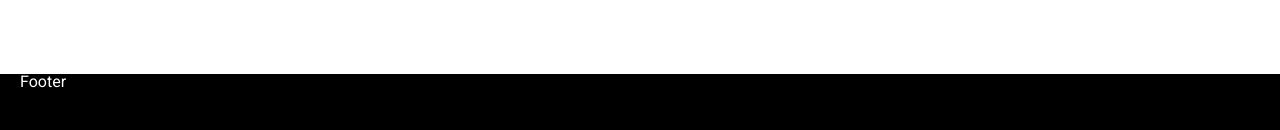
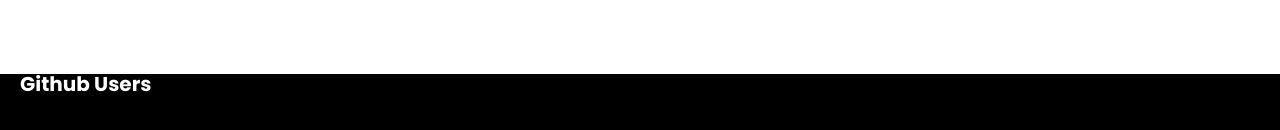
Before and after one commit to diegograssino/next-github-users, a Next.js app: page / in a window 1280 px wide. Shown: the part 662-792 px from the top of the page. Built offline with nearby package versions, Linux system fonts and the light colour scheme.

Commit message:
Add footer content

```diff
--- a/features/ui/footer/footer.module.css
+++ b/features/ui/footer/footer.module.css
@@ -8,5 +8,10 @@
         height: var(--layout-footer-height);
         display: flex;
         align-items: center;
+        justify-content: center;
+    }
+
+    &__highlighted {
+        color: var(--color-accent);
     }
 }
--- a/features/ui/footer/footer.tsx
+++ b/features/ui/footer/footer.tsx
@@ -1,13 +1,18 @@
 import Container from "../container/container";
+import Typography from "../typography/typography";
 import styles from "./footer.module.css";
 
 const Footer = () => {
-  const { footer, footer__container } = styles;
+  const { footer, footer__container, footer__highlighted } = styles;
 
   return (
     <footer className={footer} data-testid="footer">
       <Container>
-        <div className={footer__container}>Footer</div>
+        <div className={footer__container}>
+          <Typography as="h2" size="lg" variant="secondary" weight="bold">
+            Github <span className={footer__highlighted}>Users</span>
+          </Typography>
+        </div>
       </Container>
     </footer>
   );
```
Also changed, not shown: features/ui/container/container.tsx (line endings or trailing spaces).
